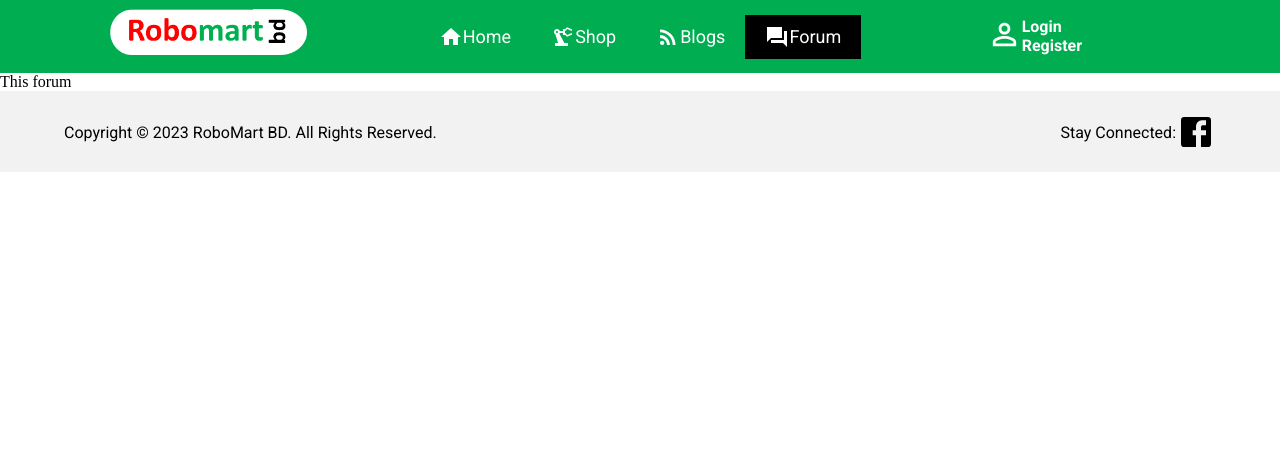
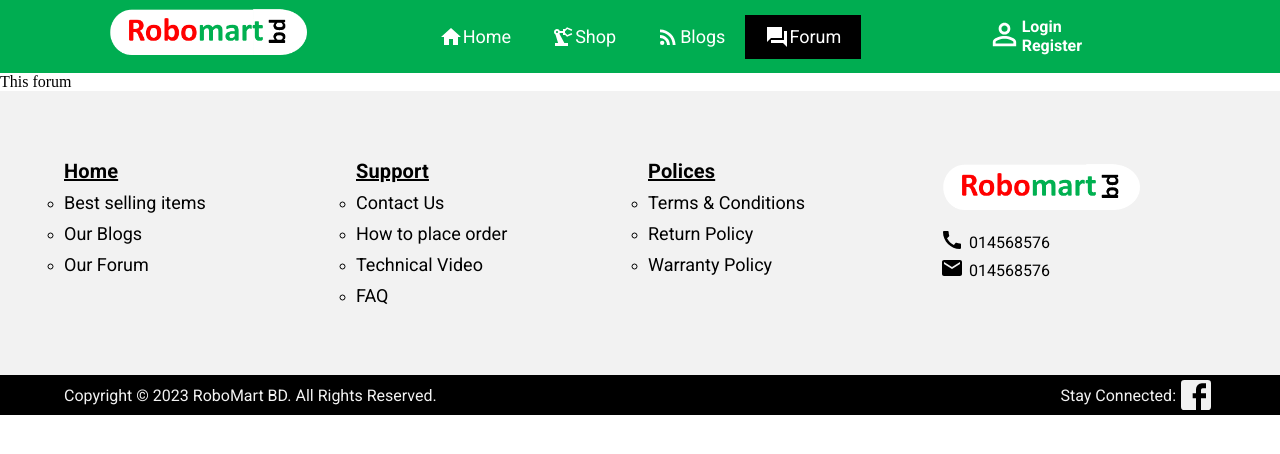
Before and after one commit to sabbir1054/robomartBD-frontend, a React (Vite) app: page /forum in a window 1280 px wide. Shown: the top 454 px of the page. Built offline with nearby package versions, Linux system fonts and the light colour scheme.

Commit message:
footer implimented

```diff
--- a/src/Pages/Home/Sections/CategoryWiseProducts/CategoryProducts.module.scss
+++ b/src/Pages/Home/Sections/CategoryWiseProducts/CategoryProducts.module.scss
@@ -1,3 +1,9 @@
 .categoryProductsWrapper {
   max-width: 85%;
 }
+.showMoreBtn{
+    background-color: red;
+    &:hover{
+        background-color: rgb(196, 9, 9);
+    }
+}
--- a/src/Pages/Home/Sections/CategoryWiseProducts/SingleCategoryProducts.jsx
+++ b/src/Pages/Home/Sections/CategoryWiseProducts/SingleCategoryProducts.jsx
@@ -41,7 +41,7 @@ const SingleCategoryProducts = ({ title }) => {
         </Box>
         <Box display={"flex"} justifyContent={"flex-end"}>
           {" "}
-          <Button variant="contained" >
+          <Button variant="contained" className={styles.showMoreBtn}>
             Show More
           </Button>
         </Box>
--- a/src/Shared/Footer/Footer.jsx
+++ b/src/Shared/Footer/Footer.jsx
@@ -1,24 +1,141 @@
+import CallIcon from "@mui/icons-material/Call";
 import FacebookIcon from "@mui/icons-material/Facebook";
-import { Box, Container } from "@mui/material";
+import MailIcon from "@mui/icons-material/Mail";
+import { Box, Container, Grid, Typography } from "@mui/material";
 import React from "react";
+import { NavLink } from "react-router-dom";
 import styles from "./Footer.module.scss";
 const Footer = () => {
   return (
     <div>
-      <Box className={styles.footerTop}></Box>
+      <Box className={styles.footerTopWrapper}>
+        <Container>
+          <Grid container spacing={2}>
+            <Grid item xs={12} sm={6} md={4} lg={3}>
+              <Typography variant="h6" className={styles.footerTitle}>
+                Home
+              </Typography>
+              <ul className={styles.footerLists}>
+                <li>
+                  <NavLink className={styles.footerListItem}>
+                    Best selling items
+                  </NavLink>
+                </li>
+                <li>
+                  {" "}
+                  <NavLink className={styles.footerListItem}>Our Blogs</NavLink>
+                </li>
+                <li>
+                  <NavLink className={styles.footerListItem}>
+                    Our Forum{" "}
+                  </NavLink>{" "}
+                </li>
+              </ul>
+            </Grid>
+            <Grid item xs={12} sm={6} md={4} lg={3}>
+              <Typography variant="h6" className={styles.footerTitle}>
+                Support
+              </Typography>
+              <ul className={styles.footerLists}>
+                <li>
+                  {" "}
+                  <NavLink className={styles.footerListItem}>
+                    Contact Us
+                  </NavLink>
+                </li>
+                <li>
+                  {" "}
+                  <NavLink className={styles.footerListItem}>
+                    How to place order
+                  </NavLink>
+                </li>
+                <li>
+                  {" "}
+                  <NavLink className={styles.footerListItem}>
+                    Technical Video
+                  </NavLink>
+                </li>
+                <li>
+                  {" "}
+                  <NavLink className={styles.footerListItem}>FAQ</NavLink>
+                </li>
+              </ul>
+            </Grid>
+            <Grid item xs={12} sm={6} md={4} lg={3}>
+              <Typography variant="h6" className={styles.footerTitle}>
+                Polices
+              </Typography>
+              <ul className={styles.footerLists}>
+                <li>
+                  {" "}
+                  <NavLink className={styles.footerListItem}>
+                    Terms & Conditions
+                  </NavLink>
+                </li>
+                <li>
+                  <NavLink className={styles.footerListItem}>
+                    Return Policy
+                  </NavLink>
+                </li>
+                <li>
+                  <NavLink className={styles.footerListItem}>
+                    Warranty Policy
+                  </NavLink>
+                </li>
+              </ul>
+            </Grid>
+            <Grid item xs={12} sm={6} md={4} lg={3}>
+              {/* logo */}
+              <img src="/assets/logo.png" alt="" srcset="" width={200} />
+              <div
+                style={{ display: "flex", alignItems: "center" }}
+                className={styles.helpNumber}
+              >
+                <p style={{ fontFamily: "var(--secondaryFont)" }}>
+                  <CallIcon />
+                </p>
+                <p
+                  style={{
+                    fontFamily: "var(--secondaryFont)",
+                    marginLeft: "5px",
+                  }}
+                >
+                  014568576
+                </p>
+              </div>
+              <div
+                style={{ display: "flex", alignItems: "center" }}
+                className={styles.helpNumber}
+              >
+                <p style={{ fontFamily: "var(--secondaryFont)" }}>
+                  <MailIcon />
+                </p>
+                <p
+                  style={{
+                    fontFamily: "var(--secondaryFont)",
+                    marginLeft: "5px",
+                  }}
+                >
+                  014568576
+                </p>
+              </div>
+            </Grid>
+          </Grid>
+        </Container>
+      </Box>
       <Box className={styles.footerBottom}>
         <Container
           sx={{
-            borderTop: "1px solid #f2f2f2",
             display: "flex",
             justifyContent: "space-between",
             alignItems: "center",
           }}
         >
           <p className="">Copyright © 2023 RoboMart BD. All Rights Reserved.</p>
-          <div style={{ display: "flex" ,alignItems:"center"}}>
-            <p>Stay Connected:</p> <FacebookIcon className={styles.socialIcon} />
-          </div>
+          <Box style={{ display: "flex", alignItems: "center" }}>
+            <p>Stay Connected:</p>{" "}
+            <FacebookIcon className={styles.socialIcon} />
+          </Box>
         </Container>
       </Box>
     </div>
--- a/src/Shared/Footer/Footer.module.scss
+++ b/src/Shared/Footer/Footer.module.scss
@@ -1,7 +1,42 @@
 .footerBottom {
-  background-color: #f2f2f2;
-  padding: 20px 0px;
+  background-color: black;
+  color: #f2f2f2;
 }
 .socialIcon {
   font-size: 40px;
 }
+.footerTopWrapper {
+  padding: 8vh 0;
+  background-color: #f2f2f2;
+}
+.footerTitle {
+  font-family: var(--secondaryFont);
+  font-weight: bold;
+  text-decoration: underline;
+}
+.footerLists {
+  list-style: circle;
+  .footerListItem {
+    text-decoration: none;
+    color: black;
+    font-family: var(--secondaryFont);
+
+    font-size: 18px;
+    &:hover {
+      color: var(--primaryColor);
+      text-decoration: underline;
+      cursor: pointer;
+    }
+  }
+  li {
+    padding: 5px 0;
+  }
+}
+.helpNumber {
+  transition: all 0.3s ease-in-out;
+  &:hover {
+    text-decoration: underline;
+    cursor: pointer;
+    color: var(--primaryColor);
+  }
+}
```
